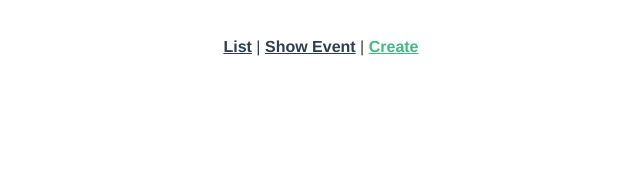
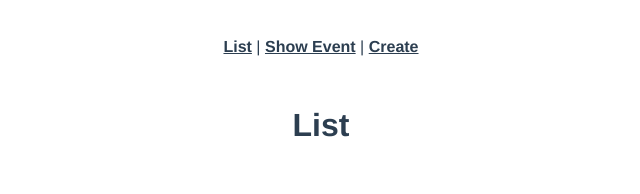
Before and after one commit to AdetunjiShennaike/Skill_Builders, a Vue app in the folder Vue_js/real-world-ex/: page /#/event/create in a window 1280 px wide. Shown: the top 194 px of the page, without its empty margins (319-959 px from the left). Built offline with nearby package versions, Linux system fonts and the light colour scheme.

Commit message:
fixed routes and found default route and store files

```diff
--- a/Vue_js/real-world-ex/src/router.js
+++ /dev/null
@@ -1,27 +0,0 @@
-import Vue from 'vue'
-import Router from 'vue-router'
-import EventCreate from './views/EventCreate'
-import EventList from './views/EventList'
-import EventShow from './views/EventShow'
-
-Vue.use(Router)
-
-export default new Router({
-  routes: [
-    {
-      path: '/event',
-      name: 'show',
-      component: EventShow
-    },
-    {
-      path: '/',
-      name: 'list',
-      component: EventList
-    },
-    {
-      path: '/event/create',
-      name: 'create',
-      component: EventCreate
-    }
-  ]
-})
--- a/Vue_js/real-world-ex/src/router/index.js
+++ b/Vue_js/real-world-ex/src/router/index.js
@@ -1,23 +1,25 @@
 import Vue from "vue";
 import VueRouter from "vue-router";
-import Home from "../views/Home.vue";
-
+import EventCreate from '../views/EventCreate'
+import EventList from '../views/EventList'
+import EventShow from '../views/EventShow'
 Vue.use(VueRouter);
 
 const routes = [
   {
-    path: "/",
-    name: "Home",
-    component: Home
+    path: '/event',
+    name: 'show',
+    component: EventShow
   },
   {
-    path: "/about",
-    name: "About",
-    // route level code-splitting
-    // this generates a separate chunk (about.[hash].js) for this route
-    // which is lazy-loaded when the route is visited.
-    component: () =>
-      import(/* webpackChunkName: "about" */ "../views/About.vue")
+    path: '/',
+    name: 'list',
+    component: EventList
+  },
+  {
+    path: '/event/create',
+    name: 'create',
+    component: EventCreate
   }
 ];
 
--- a/Vue_js/real-world-ex/src/views/EventCreate.vue
+++ b/Vue_js/real-world-ex/src/views/EventCreate.vue
@@ -0,0 +1,13 @@
+<template>
+  <h1>Create</h1>
+</template>
+
+<script>
+export default {
+
+}
+</script>
+
+<style scoped>
+
+</style>
--- a/Vue_js/real-world-ex/src/views/EventList.vue
+++ b/Vue_js/real-world-ex/src/views/EventList.vue
@@ -0,0 +1,13 @@
+<template>
+  <h1>List</h1>
+</template>
+
+<script>
+export default {
+
+}
+</script>
+
+<style scoped>
+
+</style>
--- a/Vue_js/real-world-ex/src/views/EventShow.vue
+++ b/Vue_js/real-world-ex/src/views/EventShow.vue
@@ -0,0 +1,13 @@
+<template>
+  <h1>Show</h1>
+</template>
+
+<script>
+export default {
+
+}
+</script>
+
+<style scoped>
+
+</style>
```
Also changed, not shown: Vue_js/real-world-ex/src/store.js (deleted).
